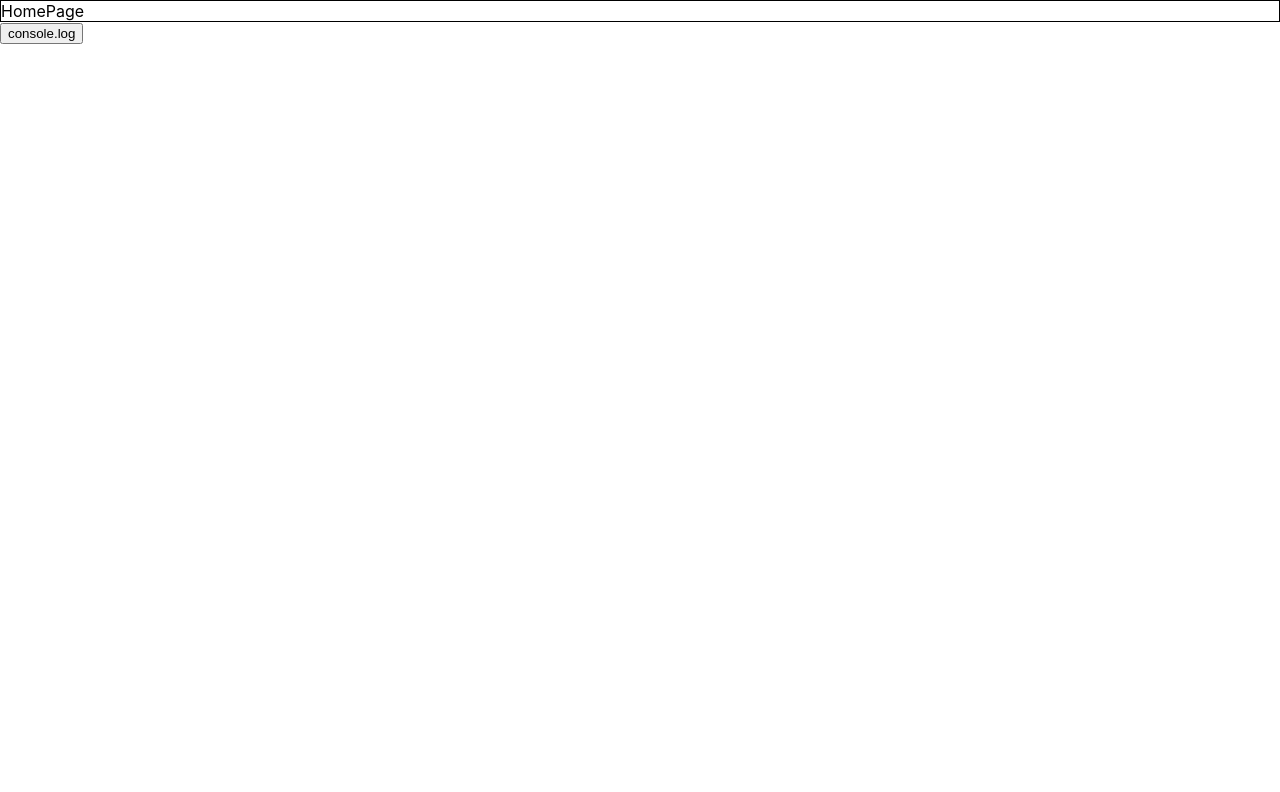
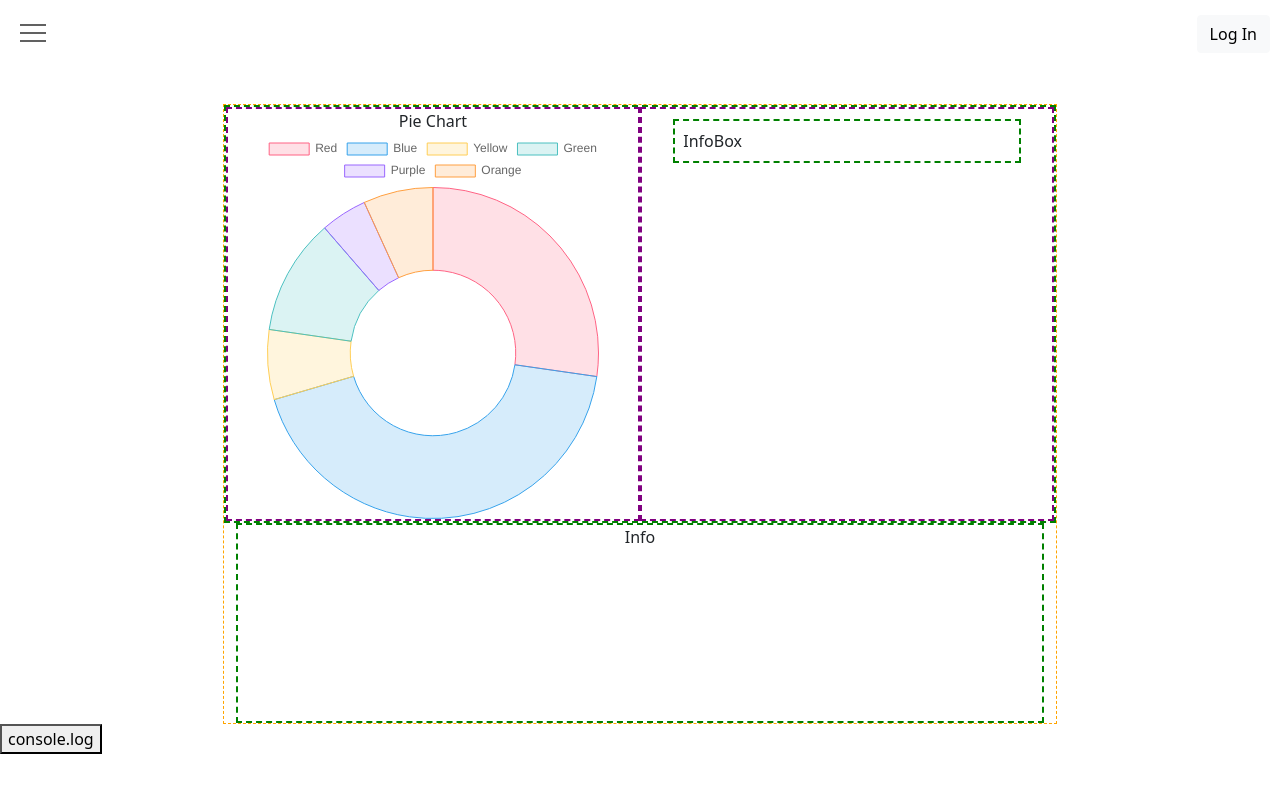
Before and after one commit to wen372/spendingshelper, a React (Create React App) app: page / in a window 1280 px wide. Shown: the top 792 px of the page. Built offline with nearby package versions, Linux system fonts and the light colour scheme.

Commit message:
worked on front end and added example pi chart

```diff
--- a/package.json
+++ b/package.json
@@ -6,8 +6,11 @@
     "@testing-library/jest-dom": "^5.16.1",
     "@testing-library/react": "^12.1.2",
     "@testing-library/user-event": "^13.5.0",
+    "bootstrap": "^5.1.3",
+    "chart.js": "^3.7.1",
     "react": "^17.0.2",
-    "react-bootstrap": "^2.2.2",
+    "react-bootstrap": "^2.2.3",
+    "react-chartjs-2": "^4.1.0",
     "react-dom": "^17.0.2",
     "react-dropzone": "^11.5.1",
     "react-papaparse": "^4.0.1",
--- a/src/App.css
+++ b/src/App.css
@@ -1,11 +1,11 @@
+
 .App {
   text-align: center;
 }
 
 
 .TransactionComponent{
-  border-style:solid;
-  border-width: 1px;
+
 }
 
 .dropzone {
@@ -23,12 +23,177 @@
 }
 
 .dropzoneReject {
-  border: 2px dashed red;
+  border: 2px dashed rgb(255, 0, 0);
 }
 .dropzoneAccept {
   border: 2px dashed green;
 }
 
-.homepage{
+/* .homepage{
+
+} */
+/* .test{
+  border: 2px dashed red;
+} */
+
+.innerInfo{
+  text-align: center;
+}
+
+.application{
+  padding-top: 80px;
 
 }
+
+.innerInfo{
+  border: 1px dashed orange;
+  min-height: 500px;
+  min-width:80%;
+}
+.pichatPlusInfo{
+  border: 2px dashed green;
+}
+.rowBoxOne{
+  border: 2px dashed purple;
+  min-height: 300px;
+
+}
+
+
+.rowBoxTwo{
+  border: 2px dashed purple;
+  min-height: 300px;
+}
+
+.transactionInfoList{
+  border: 2px dashed green;
+  min-height: 200px;
+}
+
+.rowBoxTwoInfo{
+  border: 2px dashed green;
+  text-align: center;
+  padding: 5px;
+  height: auto;
+  width: 90%;
+  margin: 10px;
+}
+
+.navigationBar{
+  display: flex;
+  margin: 10px 10px 15px 10px;
+
+}
+
+.loginBtn button{
+  /* //move left */
+  float: right;
+  margin: 15px 10px 0px 0px;
+  padding: 9x 10px 9px 10px;
+}
+
+.middleT{
+  z-index: 0px;
+  padding: 10px;
+}
+
+
+
+
+/* NAV BAR  CSS */
+
+
+#menu__toggle {
+  opacity: 0;
+}
+
+#menu__toggle:checked ~ .menu__btn > span {
+  transform: rotate(45deg);
+}
+#menu__toggle:checked ~ .menu__btn > span::before {
+  top: 0;
+  transform: rotate(0);
+}
+#menu__toggle:checked ~ .menu__btn > span::after {
+  top: 0;
+  transform: rotate(90deg);
+}
+#menu__toggle:checked ~ .menu__box {
+  visibility: visible;
+  left: 0;
+}
+
+.menu__btn {
+  display: flex;
+  align-items: center;
+  position: fixed;
+  top: 20px;
+  left: 20px;
+
+  width: 26px;
+  height: 26px;
+
+  cursor: pointer;
+  z-index: 1;
+}
+
+.menu__btn > span,
+.menu__btn > span::before,
+.menu__btn > span::after {
+  display: block;
+  position: absolute;
+
+  width: 100%;
+  height: 2px;
+
+  background-color: #616161;
+
+  transition-duration: .25s;
+}
+.menu__btn > span::before {
+  content: '';
+  top: -8px;
+}
+.menu__btn > span::after {
+  content: '';
+  top: 8px;
+}
+
+.menu__box {
+  display: block;
+  position: fixed;
+  visibility: hidden;
+  top: 0;
+  left: -100%;
+
+  width: 300px;
+  height: 100%;
+
+  margin: 0;
+  padding: 80px 0;
+
+  list-style: none;
+
+  background-color: #ECEFF1;
+  box-shadow: 1px 0px 6px rgba(0, 0, 0, .2);
+
+  transition-duration: .25s;
+}
+
+.menu__item {
+  display: block;
+  padding: 12px 24px;
+
+  color: #333;
+
+  font-family: 'Roboto', sans-serif;
+  font-size: 20px;
+  font-weight: 600;
+
+  text-decoration: none;
+
+  transition-duration: .25s;
+}
+.menu__item:hover {
+  background-color: #CFD8DC;
+}
--- a/src/App.js
+++ b/src/App.js
@@ -12,7 +12,8 @@ import Transaction from './components/Transaction';
 import TransactionComponent from './components/TransactionComponent';
 import FileDropZone from './components/FileDropZone';
 import HomePage from './components/HomePage';
-
+import NavBar from './components/NavBar';
+import 'bootstrap/dist/css/bootstrap.min.css';
 
 function App() {
 
@@ -20,6 +21,7 @@ function App() {
 
   return (
 <div>
+    <NavBar/>
     <Router>
         <Routes>
                 <Route path="/2" element={<FileDropZone sendToParent = {setChildData}/>} exact/>
--- a/src/components/HomePage.js
+++ b/src/components/HomePage.js
@@ -1,10 +1,32 @@
 import React from 'react';
+import Chart from 'chart.js/auto';
+import { Doughnut } from 'react-chartjs-2';
+import PiChart from './PiChart';
+
+import { Line } from "react-chartjs-2";
+
+
 
 function HomePage({content}) {
   return (
-    <div className=" homepage TransactionComponent col-10 col-md-8 col-lg-7">
-      <div className="col-7 col-md-7 col-lg-7">
-          HomePage
+    <div className="application container-fluid homepage TransactionComponent col-10 col-md-10 col-lg-10">
+      <div className="innerInfo container col-1 col-md-6 col-lg-8">
+        <div className="pichatPlusInfo row ">
+          <div className="rowBoxOne piChart col-sm">
+              Pie Chart
+              <PiChart/>
+          </div>
+          <div className='rowBoxTwo col-sm' >
+            <div className='rowBoxTwoInfo d-inline-flex p-2'>
+              InfoBox
+            </div>
+          </div>
+        </div>
+
+        <div className='transactionInfoList col-bg'>
+            Info
+        </div>
+
       </div>
 
     </div>
--- /dev/null
+++ b/src/components/NavBar.js
@@ -0,0 +1,30 @@
+import React from 'react';
+
+
+function HomePage({content}) {
+  return (
+<div>
+<div className="loginBtn">
+    <button type="button"  className="btn btn-light">Log In</button>
+  </div>
+
+  <div class="hamburger-menu">
+      <input id="menu__toggle" type="checkbox" />
+      <label class="menu__btn" for="menu__toggle">
+        <span></span>
+      </label>
+
+      <ul class="menu__box">
+        <li><a class="menu__item" href="#">Home</a></li>
+        <li><a class="menu__item" href="#">About Us</a></li>
+        <li><a class="menu__item" href="#">Log In</a></li>
+        <li><a class="menu__item" href="#">Sign Up</a></li>
+        <li><a class="menu__item" href="#">Hi</a></li>
+      </ul>
+  </div>
+
+</div>
+  );
+}
+
+export default HomePage;
--- /dev/null
+++ b/src/components/PiChart.js
@@ -0,0 +1,35 @@
+import React from "react";
+import { Doughnut } from "react-chartjs-2";
+
+
+export const data = {
+  labels: ['Red', 'Blue', 'Yellow', 'Green', 'Purple', 'Orange'],
+  datasets: [
+    {
+      label: '# of Votes',
+      data: [12, 19, 3, 5, 2, 3],
+      backgroundColor: [
+        'rgba(255, 99, 132, 0.2)',
+        'rgba(54, 162, 235, 0.2)',
+        'rgba(255, 206, 86, 0.2)',
+        'rgba(75, 192, 192, 0.2)',
+        'rgba(153, 102, 255, 0.2)',
+        'rgba(255, 159, 64, 0.2)',
+      ],
+      borderColor: [
+        'rgba(255, 99, 132, 1)',
+        'rgba(54, 162, 235, 1)',
+        'rgba(255, 206, 86, 1)',
+        'rgba(75, 192, 192, 1)',
+        'rgba(153, 102, 255, 1)',
+        'rgba(255, 159, 64, 1)',
+      ],
+      borderWidth: 1,
+    },
+  ],
+};
+
+
+export default function App() {
+  return <Doughnut data={data} />;
+}
```
Also changed, not shown: 1 other file (tests, documents, lock files or other folders).
